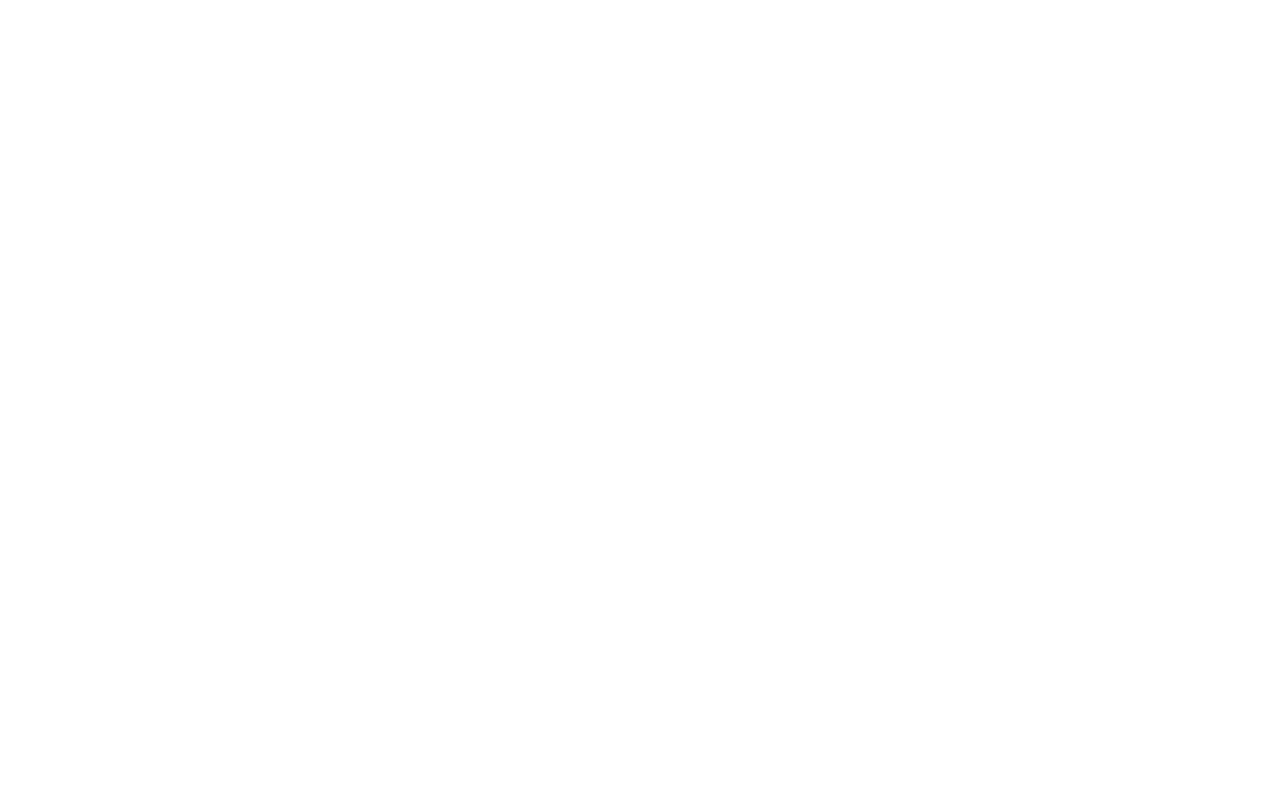
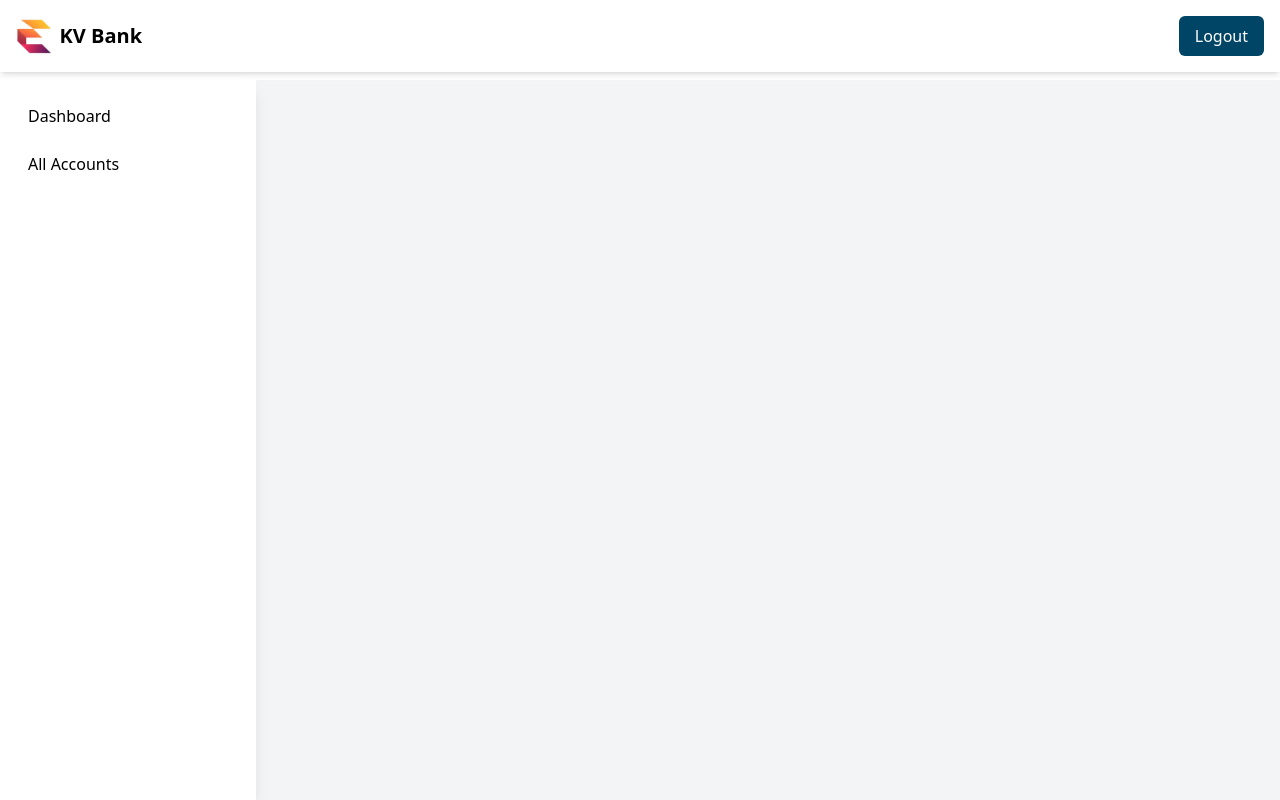
Before and after one commit to vivekmavani10/bank-app, a React (Create React App) app in the folder client/: page /admin-dashboard in a window 1280 px wide. Before the commit this address had no page. Built offline with nearby package versions, Linux system fonts and the light colour scheme; sample sign-in values are in the browser's storage.

Commit message:
admin dashboard layout and routing with role-based access control

```diff
--- a/client/package.json
+++ b/client/package.json
@@ -12,6 +12,7 @@
     "@types/react": "^19.1.8",
     "@types/react-dom": "^19.1.6",
     "axios": "^1.9.0",
+    "jwt-decode": "^4.0.0",
     "react": "^19.1.0",
     "react-dom": "^19.1.0",
     "react-icons": "^4.10.1",
@@ -44,10 +45,11 @@
     ]
   },
   "devDependencies": {
+    "@types/jwt-decode": "^2.2.1",
     "@types/react-router-dom": "^5.3.3",
     "autoprefixer": "^10.4.21",
     "postcss": "^8.5.5",
     "tailwindcss": "^3.4.17",
-    "typescript": "^5.8.3"
+    "typescript": "^4.9.5"
   }
 }
--- a/client/src/App.tsx
+++ b/client/src/App.tsx
@@ -10,6 +10,7 @@ import Register from "./pages/Register";
 import UserDashboardLayout from "./layouts/UserDashboardLayout";
 import Dashboard from "./pages/Dashboard";
 import ApplyAccount from "./pages/ApplyAccount";
+import AdminDashboardLayout from "./layouts/AdminDashbaordLayout";
 
 const App: React.FC = () => {
   return (
@@ -84,6 +85,19 @@ const App: React.FC = () => {
           <Route index element={<Dashboard />} />
           <Route path="apply-account" element={<ApplyAccount />} />
         </Route>
+
+
+        {/* Admin Dashboard Routes */}
+        <Route
+          path="/admin-dashboard"
+          element={
+            <ProtectedRoute>
+              <AdminDashboardLayout />
+            </ProtectedRoute>
+          }
+        >
+
+        </Route>
       </Routes>
     </>
   );
--- /dev/null
+++ b/client/src/components/AdminDashboardNavbar.tsx
@@ -0,0 +1,56 @@
+import React from "react";
+import Button from "./Button";
+import logo from "../assets/logo.png";
+import { useNavigate } from "react-router-dom";
+
+interface AdminDashboardNavbarProps {
+  onToggleSidebar: () => void;
+}
+
+const AdminDashboardNavbar: React.FC<AdminDashboardNavbarProps> = ({onToggleSidebar}) => {
+  const navigate = useNavigate();
+
+  const handleLogout = () => {
+    localStorage.removeItem("token");
+    localStorage.removeItem("user");
+    navigate("/login");
+  };
+
+  return (
+    <nav className="bg-white p-4 shadow-md fixed top-0 left-0 w-full z-50">
+      <div className="max-w-7xl mx-auto flex justify-between items-center">
+        {/* Logo */}
+        <div className="flex items-center space-x-2">
+          <img src={logo} alt="Logo" className="h-9 w-auto" />
+          <span className="text-xl font-semibold text-black">KV Bank</span>
+        </div>
+
+        {/* Logout Button */}
+        <div className="flex items-center space-x-4">
+          <Button type="submit" onClick={handleLogout}>
+            Logout
+          </Button>
+
+          {/* Hamburger for mobile */}
+          <button className="md:hidden" onClick={onToggleSidebar}>
+            <svg
+              className="w-6 h-6 text-black"
+              fill="none"
+              stroke="currentColor"
+              viewBox="0 0 24 24"
+            >
+              <path
+                strokeLinecap="round"
+                strokeLinejoin="round"
+                strokeWidth={2}
+                d="M4 6h16M4 12h16M4 18h16"
+              />
+            </svg>
+          </button>
+        </div>
+      </div>
+    </nav>
+  );
+};
+
+export default AdminDashboardNavbar;
--- /dev/null
+++ b/client/src/components/AdminSidebar.tsx
@@ -0,0 +1,58 @@
+import React from "react";
+import { Link } from "react-router-dom";
+
+interface AdminSidebarProps {
+  isOpen: boolean;
+  onClose: () => void;
+}
+
+const AdminSidebar: React.FC<AdminSidebarProps> = ({ isOpen, onClose }) => {
+  return (
+    <div>
+      {/* Mobile overlay */}
+      {isOpen && (
+        <div
+          className="fixed inset-0 bg-black bg-opacity-40 z-40 md:hidden"
+          onClick={onClose}
+        />
+      )}
+
+      <div
+        className={`fixed top-0 right-0 h-full w-64 text-white z-50 transform transition-transform duration-300
+        ${isOpen ? "translate-x-0" : "translate-x-full"}
+        md:translate-x-0 md:static md:block shadow-lg bg-white`}
+      >
+        {/* Mobile header */}
+        <div className="p-4 border-b border-white/30 flex justify-between items-center md:hidden">
+          <span className="text-lg font-bold text-black">Menu</span>
+          {/* Close button */}
+          <button onClick={onClose} className="text-xl font-bold text-black">
+            ✕
+          </button>
+        </div>
+
+        <div className="border-b border-black-100 md:hidden" />
+
+        {/* Links */}
+        <div className="flex flex-col p-4 space-y-2 text-black font-medium">
+          <Link
+            to="/admin-dashboard"
+            onClick={onClose}
+            className="hover:bg-[#d7555e]  hover:text-white rounded-md px-3 py-2 transition"
+          >
+            Dashboard
+          </Link>
+          <Link
+            to="/dashboard/accounts"
+            onClick={onClose}
+            className="hover:bg-[#d7555e] hover:text-white rounded-md px-3 py-2 transition"
+          >
+            All Accounts
+          </Link>
+        </div>
+      </div>
+    </div>
+  );
+};
+
+export default AdminSidebar;
--- a/client/src/components/ProtectedRoute.tsx
+++ b/client/src/components/ProtectedRoute.tsx
@@ -1,18 +1,44 @@
 import React from "react";
-import { Navigate } from "react-router-dom";
+import { Navigate, useLocation } from "react-router-dom";
+import { jwtDecode } from "jwt-decode";
 
 interface ProtectedRouteProps {
   children: React.ReactNode;
 }
 
+interface DecodedToken {
+  role: string;
+}
+
 const ProtectedRoute: React.FC<ProtectedRouteProps> = ({ children }) => {
-  const token = localStorage.getItem("token"); // 🔐 Adjust as per your token storage
+  const token = localStorage.getItem("token");
+  const location = useLocation();
 
   if (!token) {
     return <Navigate to="/login" replace />;
   }
 
-  return <>{children}</>;
+  try {
+    const decoded: DecodedToken = jwtDecode(token);
+    const role = decoded?.role;
+    const path = location.pathname;
+
+    // Prevent admin from accessing /dashboard/*
+    if (role === "admin" && path.startsWith("/dashboard")) {
+      return <Navigate to="/admin-dashboard" replace />;
+    }
+
+    // Prevent customer from accessing /admin-dashboard/*
+    if (role === "customer" && path.startsWith("/admin-dashboard")) {
+      return <Navigate to="/dashboard" replace />;
+    }
+
+    return <>{children}</>;
+  } catch (err) {
+    localStorage.removeItem("token");
+    localStorage.removeItem("user");
+    return <Navigate to="/login" replace />;
+  }
 };
 
 export default ProtectedRoute;
--- /dev/null
+++ b/client/src/layouts/AdminDashbaordLayout.tsx
@@ -0,0 +1,29 @@
+import React from "react";
+import { useState } from "react";
+import { Outlet } from "react-router-dom";
+import AdminDashboardNavbar from "../components/AdminDashboardNavbar";
+import AdminSidebar from "../components/AdminSidebar";
+
+const AdminDashboardLayout: React.FC = () => {
+  const [sidebarOpen, setSidebarOpen] = useState(false);
+
+  return (
+    <div className="flex flex-col h-screen">
+      {/* Fixed Navbar */}
+      <AdminDashboardNavbar onToggleSidebar={() => setSidebarOpen(true)} />
+
+      {/* Scrollable Content Area */}
+      <div className="flex flex-1 overflow-hidden pt-20">
+        {/* Sidebar */}
+        <AdminSidebar isOpen={sidebarOpen} onClose={() => setSidebarOpen(false)} />
+
+        {/* Main Content Area */}
+        <div className="flex-1 overflow-y-auto bg-gray-100 p-4">
+          <Outlet />
+        </div>
+      </div>
+    </div>
+  );
+};
+
+export default AdminDashboardLayout;
--- a/client/src/pages/Login.tsx
+++ b/client/src/pages/Login.tsx
@@ -4,6 +4,7 @@ import { useNavigate } from "react-router-dom";
 import Input from "../components/Input";
 import Button from "../components/Button";
 import { loginUser } from "../api/auth";
+import { jwtDecode } from "jwt-decode";
 
 const Login: React.FC = () => {
   const [phone, setPhone] = useState("");
@@ -34,9 +35,18 @@ const Login: React.FC = () => {
       localStorage.setItem("token", token);
       localStorage.setItem("user", JSON.stringify(data));
 
+      // Decode the token to get role
+      const decoded: any = jwtDecode(token);
+      const role = decoded?.role;
+
+      // Redirect based on role
+      if (role === "admin") {
+        navigate("/admin-dashboard");
+      } else {
+        navigate("/dashboard");
+      }
+
       console.log("Login successful:", message);
-      // Redirect if needed
-      navigate("/dashboard");
     } catch (error: any) {
       console.error("Login error:", error);
       if (error.response?.data?.message) {
```
Also changed, not shown: client/tsconfig.json (+6 -11 lines), 1 other file (tests, documents, lock files or other folders).
